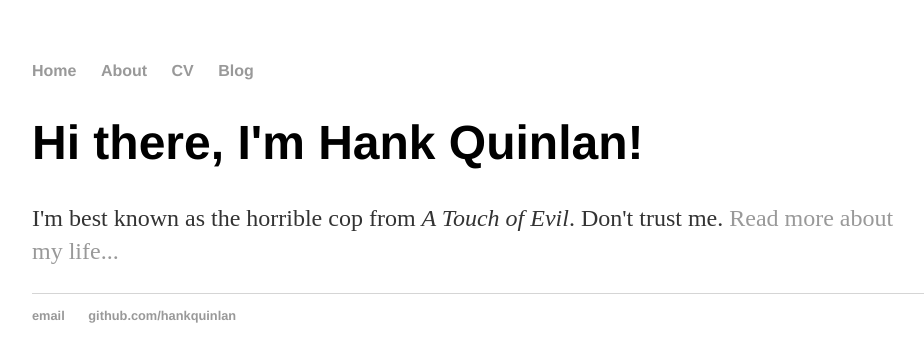
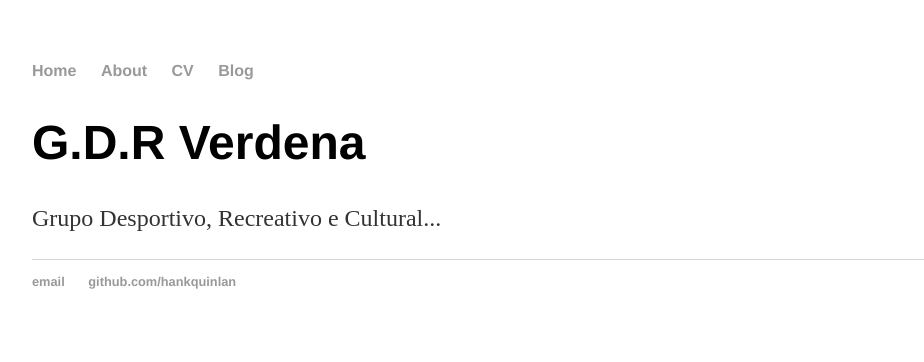
Before and after one commit to GDR-Verderena/gdr-verderena.github.io, a Jekyll site: the page built from index.html, in a window 1280 px wide. Shown: the top 362 px of the page, without its empty margins (160-1084 px from the left). Built offline with Jekyll 4.4.1, drawn with Linux system fonts in a browser that asks for light colours.

Commit message:
Update index.html

```diff
--- a/index.html
+++ b/index.html
@@ -1,9 +1,9 @@
 ---
 layout: default
-title: Hank Quinlan, Horrible Cop
+title: G.D.R Verdena
 ---
 
 		<div class="blurb">
-			<h1>Hi there, I'm Hank Quinlan!</h1>
-			<p>I'm best known as the horrible cop from <em>A Touch of Evil</em>. Don't trust me. <a href="/about">Read more about my life...</a></p>
+			<h1>G.D.R Verdena</h1>
+			<p>Grupo Desportivo, Recreativo e Cultural...</a></p>
 		</div>
```
